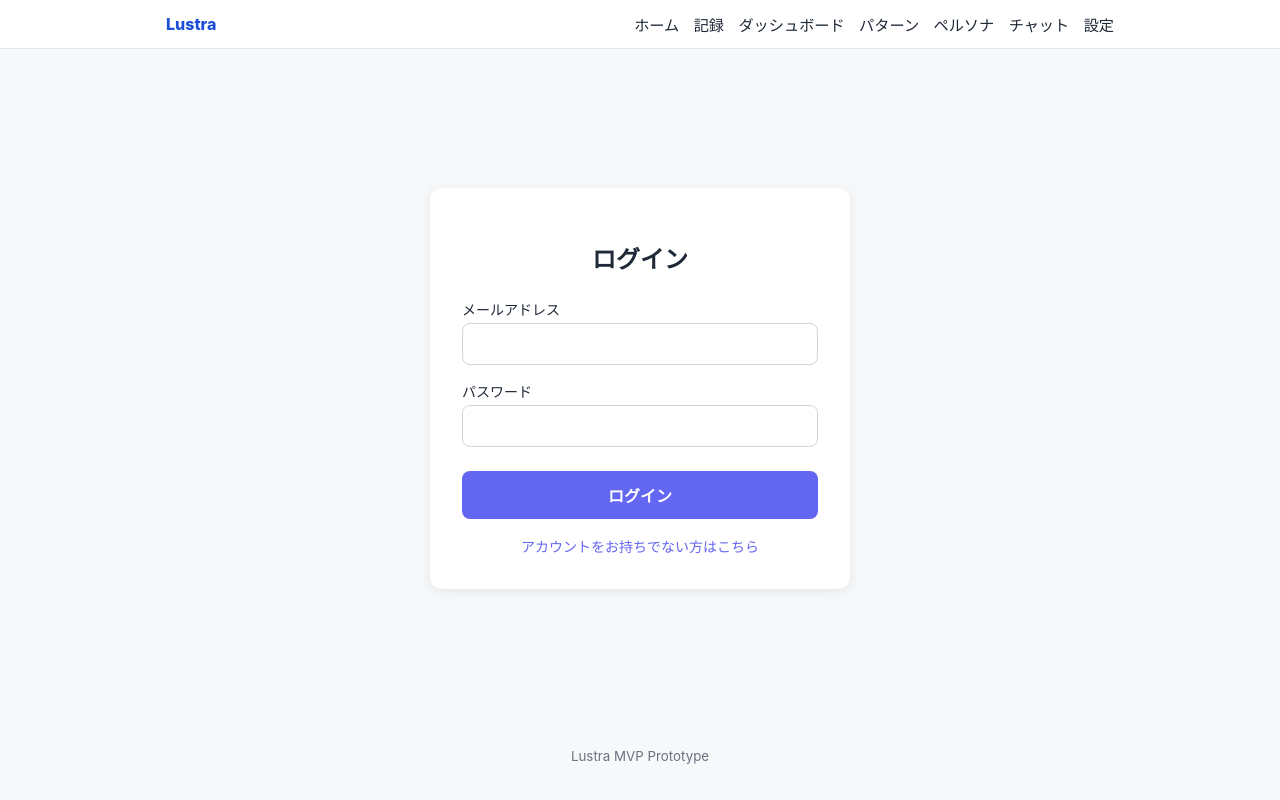
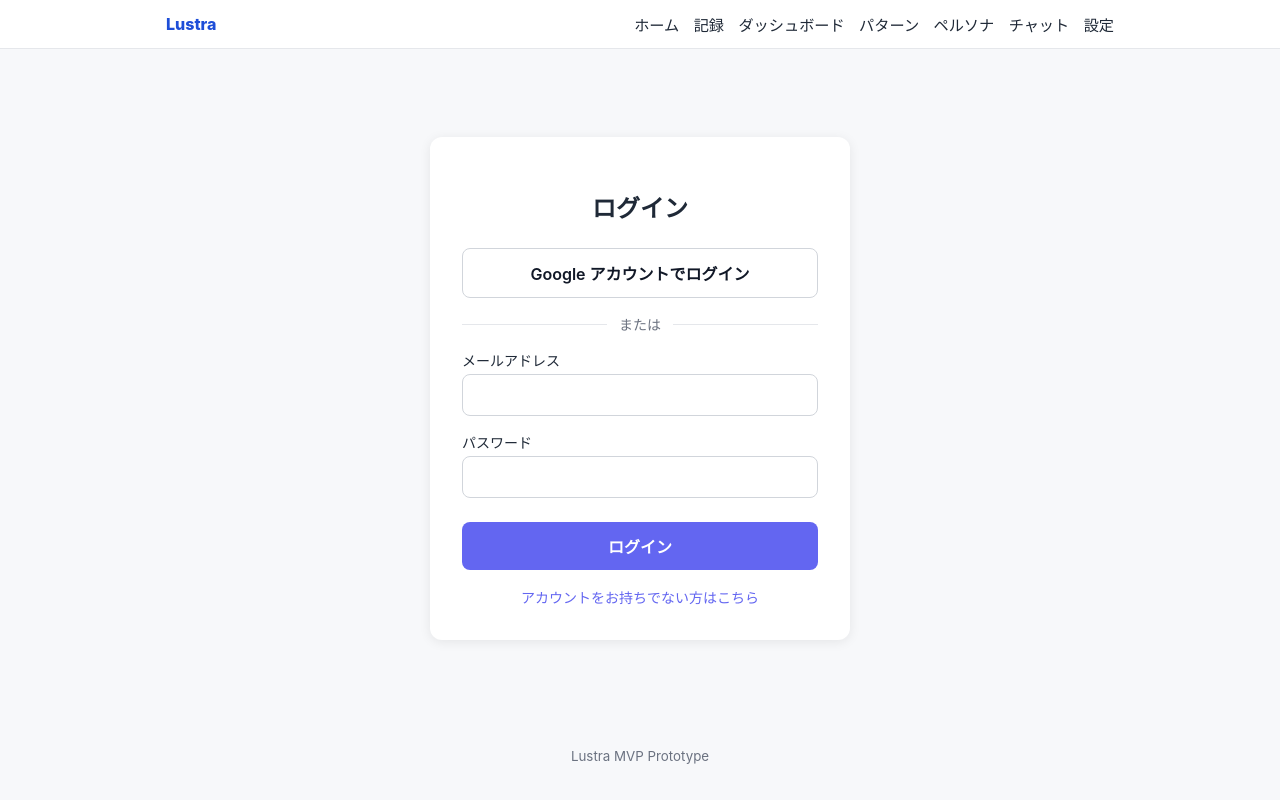
Before and after one commit to Yukkurisiteikitai/LustraEngine, a Next.js app: page /login in a window 1280 px wide. Built offline with nearby package versions, Linux system fonts and the light colour scheme; no server answers.

Commit message:
feat: google oath

```diff
--- a/app/login/page.module.css
+++ b/app/login/page.module.css
@@ -20,6 +20,55 @@
   font-weight: 700;
   text-align: center;
   margin-bottom: 1.5rem;
+}
+
+.googleButton {
+  width: 100%;
+  padding: 0.75rem 1rem;
+  border: 1px solid #d1d5db;
+  border-radius: 8px;
+  background: #ffffff;
+  color: #111827;
+  font-size: 1rem;
+  font-weight: 600;
+  cursor: pointer;
+  transition: background-color 0.2s ease, border-color 0.2s ease, box-shadow 0.2s ease;
+}
+
+.googleButton:hover {
+  background: #f9fafb;
+  border-color: #9ca3af;
+}
+
+.googleButton:focus-visible {
+  outline: 2px solid #6366f1;
+  outline-offset: 2px;
+}
+
+.googleButton:disabled {
+  opacity: 0.6;
+  cursor: not-allowed;
+}
+
+.divider {
+  display: flex;
+  align-items: center;
+  gap: 0.75rem;
+  margin: 1rem 0;
+  color: #6b7280;
+  font-size: 0.875rem;
+}
+
+.divider::before,
+.divider::after {
+  content: '';
+  flex: 1;
+  height: 1px;
+  background: #e5e7eb;
+}
+
+.divider span {
+  white-space: nowrap;
 }
 
 .form {
--- a/app/login/page.tsx
+++ b/app/login/page.tsx
@@ -7,6 +7,7 @@ import Footer from '@/components/Footer';
 import styles from './page.module.css';
 
 type Mode = 'login' | 'signup';
+const GOOGLE_REDIRECT_PATH = '/api/auth/callback?next=/';
 
 export default function LoginPage() {
   const [mode, setMode] = useState<Mode>('login');
@@ -49,6 +50,25 @@ export default function LoginPage() {
     setLoading(false);
   }
 
+  async function handleGoogleLogin() {
+    setError('');
+    setMessage('');
+    setLoading(true);
+
+    const supabase = createSupabaseBrowserClient();
+    const { error: signInError } = await supabase.auth.signInWithOAuth({
+      provider: 'google',
+      options: {
+        redirectTo: `${window.location.origin}${GOOGLE_REDIRECT_PATH}`,
+      },
+    });
+
+    if (signInError) {
+      setError(signInError.message);
+      setLoading(false);
+    }
+  }
+
   return (
     <>
       <Header />
@@ -57,6 +77,19 @@ export default function LoginPage() {
           <h1 className={styles.title}>
             {mode === 'login' ? 'ログイン' : 'アカウント作成'}
           </h1>
+
+          <button
+            type="button"
+            className={styles.googleButton}
+            onClick={handleGoogleLogin}
+            disabled={loading}
+          >
+            {loading ? '処理中...' : 'Google アカウントでログイン'}
+          </button>
+
+          <div className={styles.divider}>
+            <span>または</span>
+          </div>
 
           <form onSubmit={handleSubmit} className={styles.form} noValidate>
             <div className={styles.group}>
```
